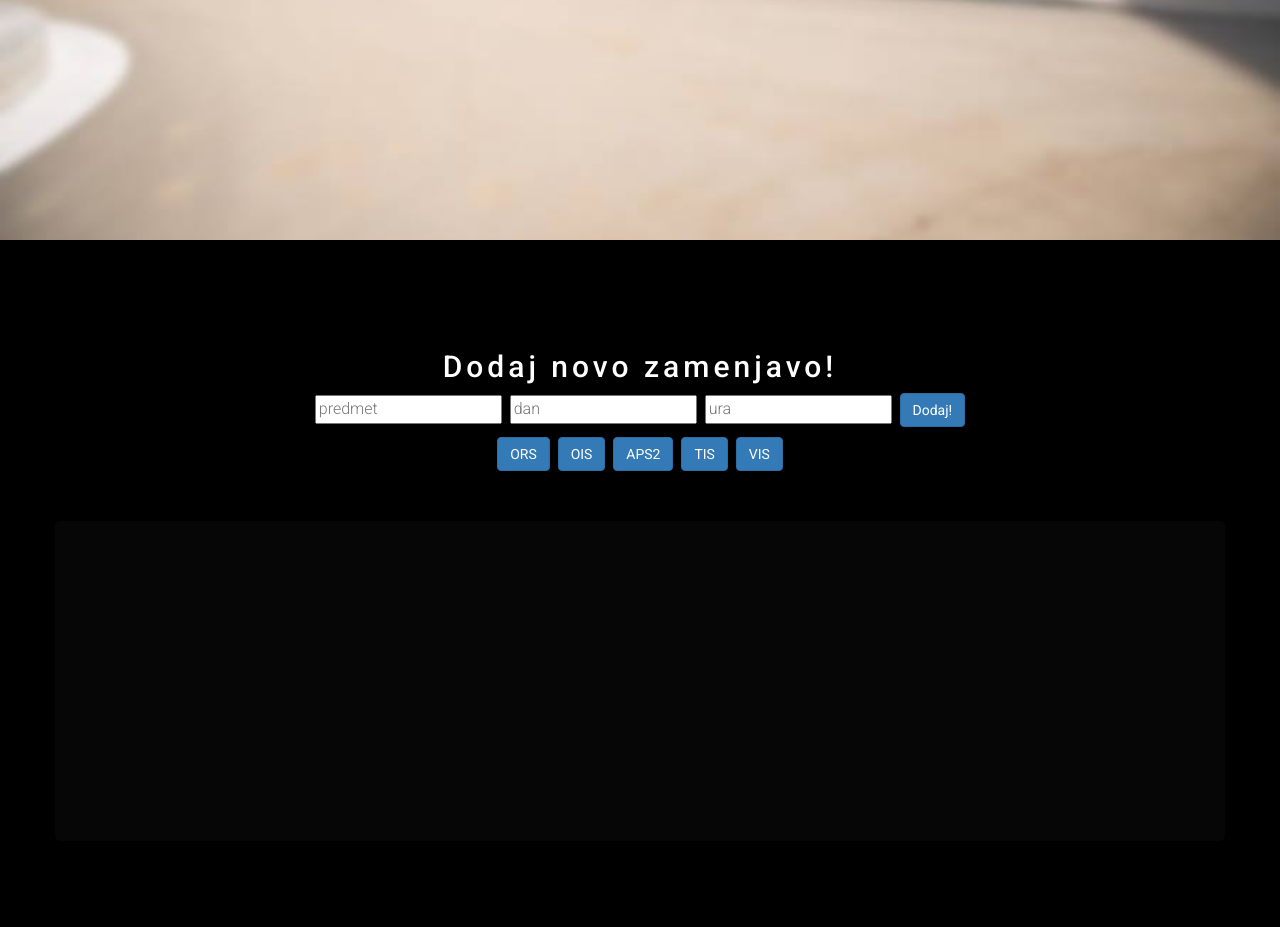
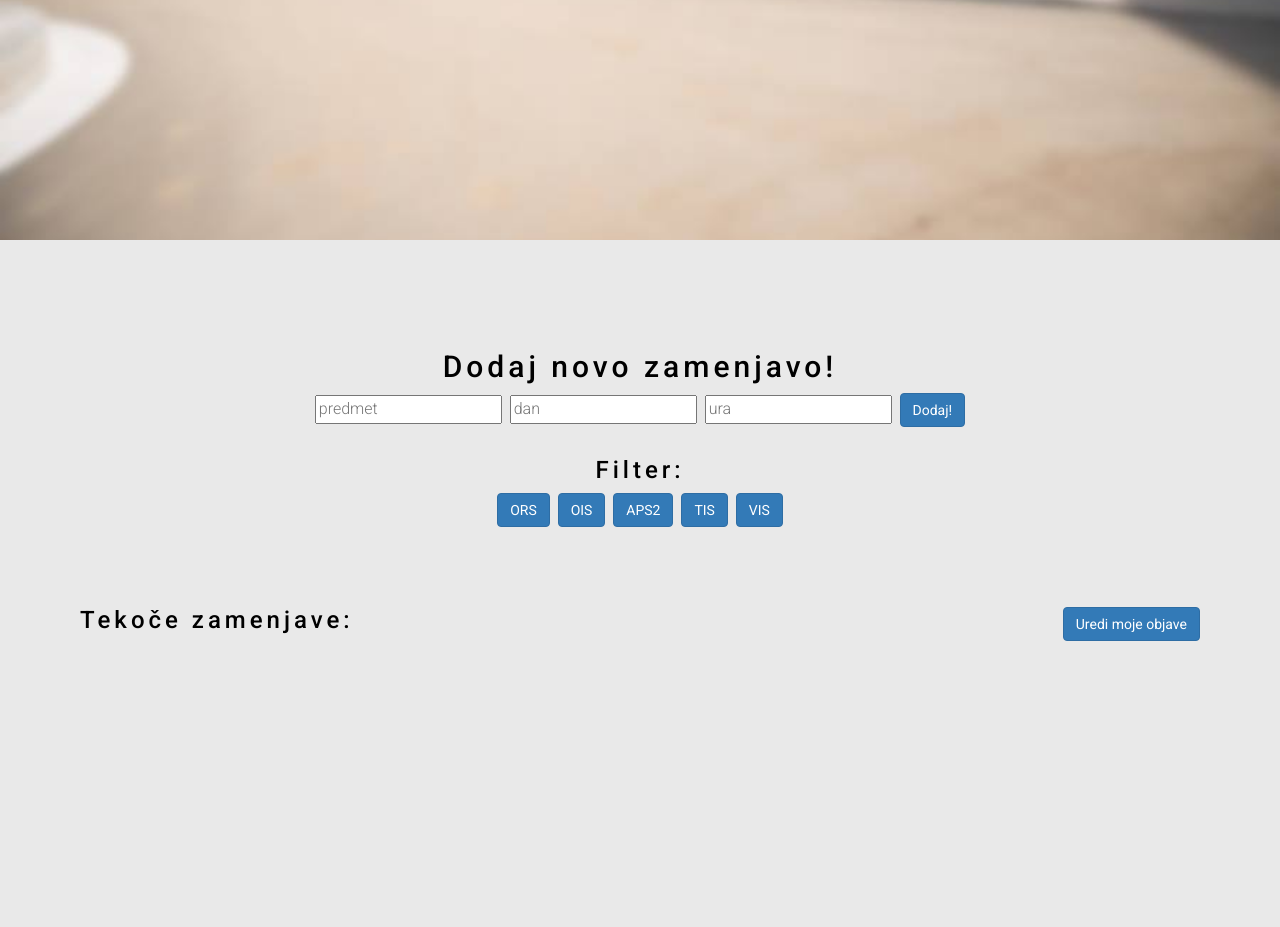
Before and after one commit to Tknez/Menjave, a PHP site: page / in a window 1280 px wide. Shown: the part 560-1487 px from the top of the page. Before the commit the page ends 1031 px from the top, so only its background shows below. Run offline with PHP 8.4, Linux system fonts and the light colour scheme; the visitor is signed in with stand-in values (Sample User, id 1); data that the repository does not hold is empty; some libraries are stand-ins or nearby versions; some web fonts are replaced.

Commit message:
Final frontend changes

```diff
--- a/css/styles.css
+++ b/css/styles.css
@@ -1,6 +1,5 @@
 html,
 body {
-    background-color: black;
     width: 100%;
     color: white;
     height: 100%;
@@ -22,7 +21,6 @@ i {
     margin-top: 50px;
     padding: 10px;
     min-height: 40vh;
-    background-color: rgba(10, 10, 10, 0.6);
     border-radius: 5px;
 }
 
@@ -35,6 +33,10 @@ i {
 
 .iconWhite {
     font-size: 3em;
+}
+
+#nadzornaButton{
+    margin-top:20px;
 }
 
 #arrowIcon {
@@ -217,6 +219,9 @@ hr {
     padding: 20px;
     min-height: 80px;
     box-shadow: 3px 7px 21px 1px rgba(0, 0, 0, 0.75);
+    background-color: #C4D3DA;
+    color:black;
+    font-weight: 400;
 }
 
 .ponudbaSingle:hover {
--- a/index.php
+++ b/index.php
@@ -48,11 +48,11 @@
     </section>
 
 
-<section>
+<section style="background-color: #E9E9E9;">
         <div class="container text-center">
             <div class="row dodajZamenjavo">
                 <div class="col-lg-12 form">
-                    <h2>Dodaj novo zamenjavo!</h2>
+                    <h2 style="color:black;">Dodaj novo zamenjavo!</h2>
 
                     <form class="loginForm" action="ponudba.php" method="post">
                         <input type="text" name="predmet" placeholder="predmet" />
@@ -65,6 +65,7 @@
         </div>
 
         <div class="container text-center">
+            <h3 style="color:black;">Filter:</h3>
             <form>
                 <input type="submit" name="btn" class="btn btn-primary" id="ors" value="ORS">
                 <input type="submit" name="btn" class="btn btn-primary" id="ois" value="OIS">
@@ -76,6 +77,12 @@
 
         <div class="container">
             <div class='row' id='seznam'>
+                <div class="col-lg-6">
+                <h3 style="color:black;">Tekoče zamenjave:</h3>
+                </div>
+                <div class="col-lg-6 text-right">
+                <input type="submit" name="btn" class="btn btn-primary" value="Uredi moje objave" id="nadzornaButton" onclick="window.location='/nadzorna.php';"></input>
+                </div>
                 <div class='col-lg-12'>
                         <?php
                         if(isset($_GET['btn']))$nizP = "SELECT * FROM vaje, user, ponudba WHERE ponudba.user_iduser = user.iduser AND ponudba.vaje_idvaje = vaje.idvaje AND vaje.predmet='" . $_GET['btn'] . "'";
@@ -88,7 +95,7 @@
 
                                 echo "<div class='ponudbaSingle' id='" . $ponudba[idponudba] . "'>";
             				    echo "<div class='col-sm-4'>";
-            				    echo "<p class='bold'>Ime: " . $ponudba['ime'] . "</p>";
+            				    echo "<p class='bold'>" . $ponudba['ime'] . "</p>";
             				    echo "</div>";
             				    echo "<div class='col-sm-4'>";
             				    echo "<p>Ponujam: " . $ponudba['predmet'] . " " . $ponudba['dan'] . " " . $ponudba['cas'] . "</p>";
```
Also changed, not shown: nadzorna.php (+15 -3 lines).
